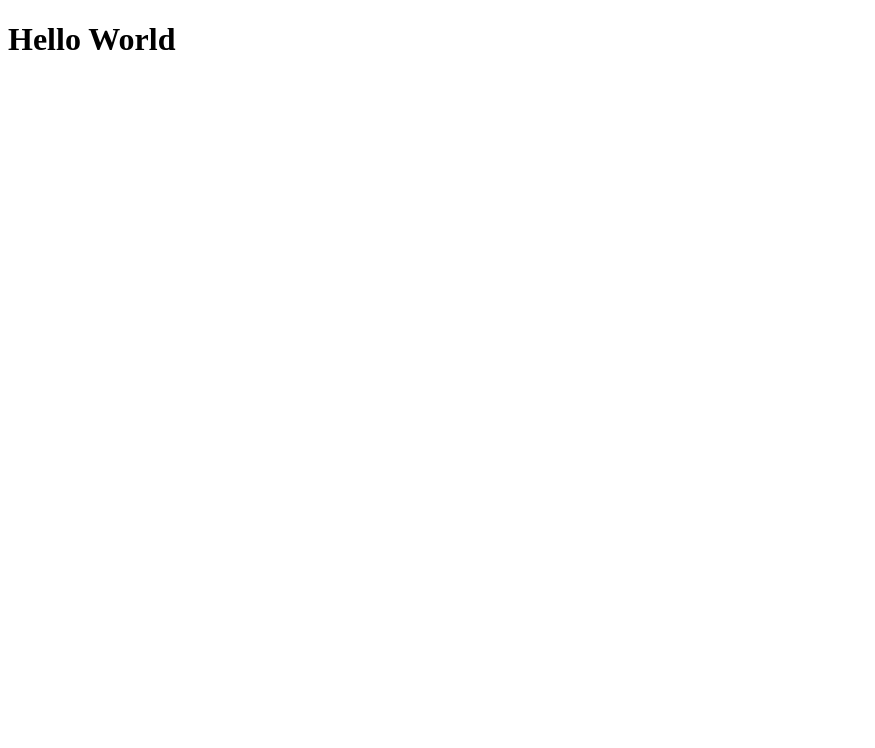
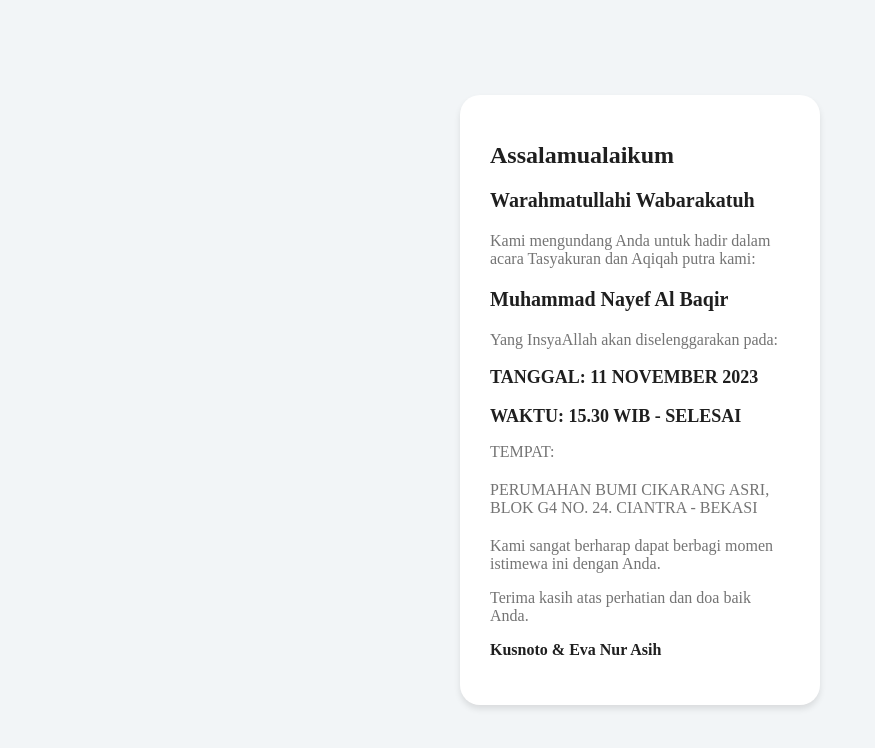
Before and after one commit to nayefalbaqir/nayefalbaqir.github.io, a plain HTML site: page index.html in a window 1280 px wide. Shown: the whole page, without its empty margins (0-875 px from the left). Drawn offline with Linux system fonts and the light colour scheme.

Commit message:
First try useblackbox.io

```diff
--- a/index.html
+++ b/index.html
@@ -1,11 +1,89 @@
 <!DOCTYPE html>
 <html lang="en">
 <head>
-  <meta charset="UTF-8">
-  <meta name="viewport" content="width=device-width, initial-scale=1.0">
-  <title>Aqiqah Nayef</title>
+    <meta charset="UTF-8">
+    <meta name="viewport" content="width=device-width, initial-scale=1.0">
+    <title>Invitation Card</title>
+    <link rel="stylesheet" href="styles.css">
+    <script src="scripts.js" defer></script>
+    <style>
+      body {
+    display: flex;
+    justify-content: center;
+    align-items: center;
+    height: 100vh;
+    margin: 0;
+    background-color: #f2f5f7;
+}
+
+.card {
+    background-color: #fff;
+    border-radius: 20px;
+    padding: 30px;
+    width: 300px;
+    box-shadow: 0 4px 6px rgba(0, 0, 0, 0.1);
+}
+
+.greeting {
+    font-size: 24px;
+    font-weight: bold;
+    color: #1f1f1f;
+    margin-bottom: 20px;
+}
+
+.name {
+    font-size: 20px;
+    font-weight: bold;
+    color: #1f1f1f;
+    margin-bottom: 20px;
+}
+
+.content {
+    font-size: 16px;
+    color: #747474;
+    margin-bottom: 10px;
+}
+
+.date {
+    font-size: 18px;
+    font-weight: bold;
+    color: #1f1f1f;
+    margin-bottom: 10px;
+}
+
+.location {
+    font-size: 16px;
+    color: #747474;
+    margin-bottom: 20px;
+}
+
+.thanks {
+    font-size: 16px;
+    color: #747474;
+    margin-bottom: 10px;
+}
+
+.invitees {
+    font-size: 16px;
+    font-weight: bold;
+    color: #1f1f1f;
+}
+    </style>
 </head>
 <body>
-  <h1>Hello World</h1>
+    <div class="card">
+        <h1 class="greeting">Assalamualaikum</h1>
+        <p class="name">Warahmatullahi Wabarakatuh</p>
+        <p class="content">Kami mengundang Anda untuk hadir dalam acara Tasyakuran dan Aqiqah putra kami:</p>
+        <p class="name">Muhammad Nayef Al Baqir</p>
+        <p class="content">Yang InsyaAllah akan diselenggarakan pada:</p>
+        <p class="date">TANGGAL: 11 NOVEMBER 2023</p>
+        <p class="date">WAKTU: 15.30 WIB - SELESAI</p>
+        <p class="location">TEMPAT:</p>
+        <p class="location">PERUMAHAN BUMI CIKARANG ASRI, BLOK G4 NO. 24. CIANTRA - BEKASI</p>
+        <p class="thanks">Kami sangat berharap dapat berbagi momen istimewa ini dengan Anda.</p>
+        <p class="thanks">Terima kasih atas perhatian dan doa baik Anda.</p>
+        <p class="invitees">Kusnoto & Eva Nur Asih</p>
+    </div>
 </body>
 </html>
```
